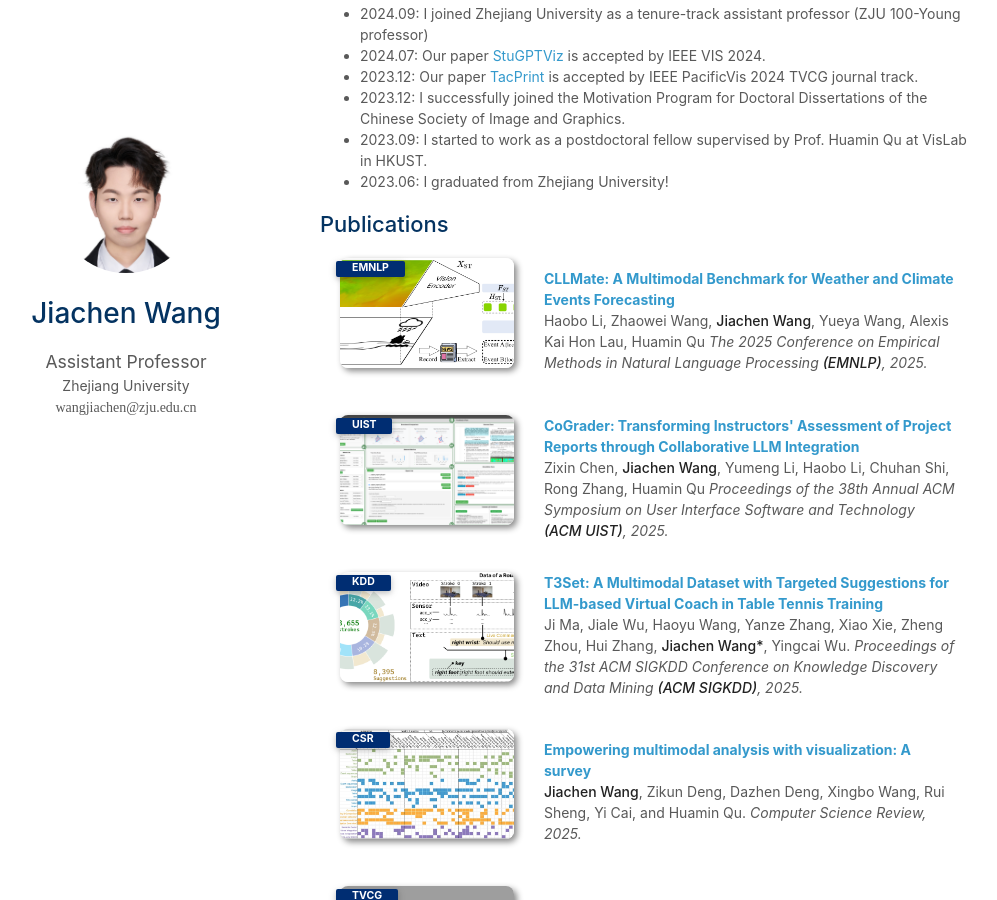
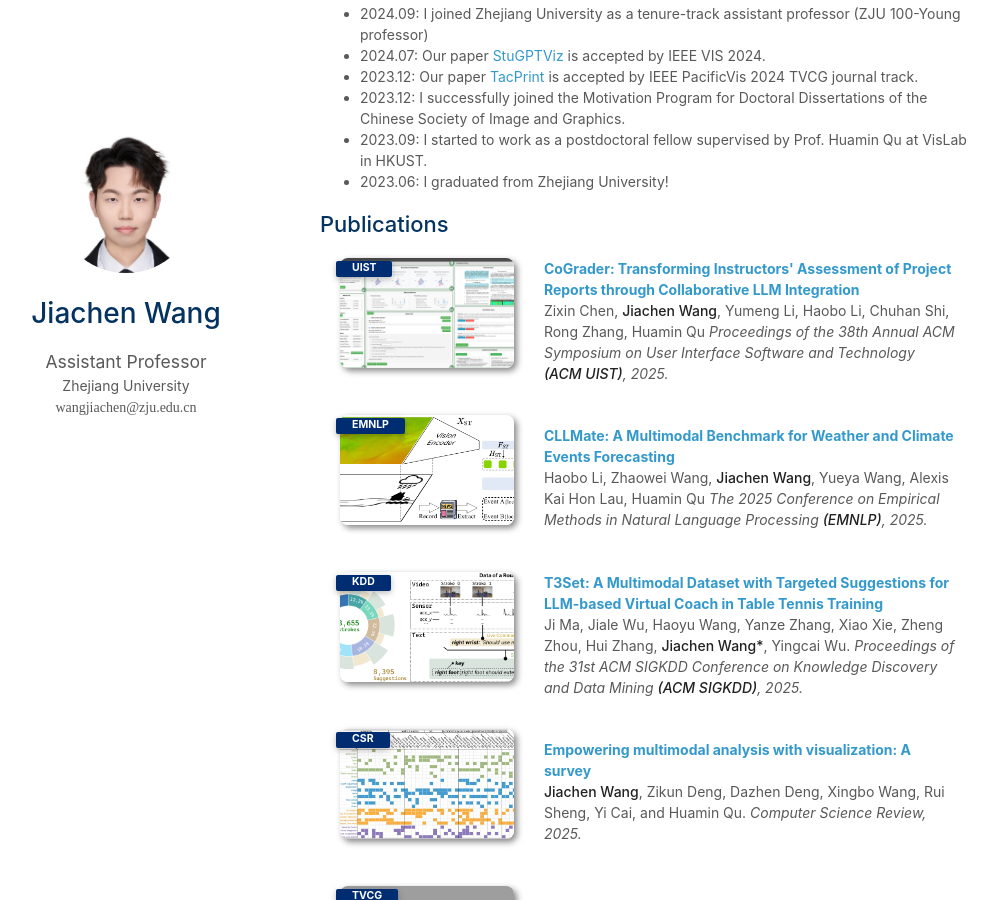
Before and after one commit to VisWang/VisWang.github.io, a Jekyll site: the page built from index.md, in a window 1280 px wide and 900 px high, scrolled down 874 px. Shown: the whole window, without its empty margins (150-1147 px from the left). Built offline with Jekyll 4.4.1, drawn with Linux system fonts in a browser that asks for light colours; nearby versions of some CDN libraries; a style sheet for code colours, icons or effects is not loaded; our own code applies the rules of GitHub Pages for plain Markdown files; part of the change alters nothing that is shown; grey boxes are pictures that could not be loaded.

```diff
--- a/_data/publications.yml
+++ b/_data/publications.yml
@@ -1,17 +1,17 @@
 main:
+  - title: "CoGrader: Transforming Instructors' Assessment of Project Reports through Collaborative LLM Integration"
+    authors: Zixin Chen, <strong>Jiachen Wang</strong>, Yumeng Li, Haobo Li, Chuhan Shi, Rong Zhang, Huamin Qu
+    conference_short: UIST
+    conference: Proceedings of the 38th Annual ACM Symposium on User Interface Software and Technology <strong>(ACM UIST)</strong>, 2025.
+    doi: https://dl.acm.org/doi/10.1145/3746059.3747670
+    image: ./assets/img/gograder.png
+
   - title: "CLLMate: A Multimodal Benchmark for Weather and Climate Events Forecasting"
     authors: Haobo Li, Zhaowei Wang, <strong>Jiachen Wang</strong>, Yueya Wang, Alexis Kai Hon Lau, Huamin Qu
     conference_short: EMNLP
     conference: The 2025 Conference on Empirical Methods in Natural Language Processing <strong>(EMNLP)</strong>, 2025.
     doi: https://doi.org/10.48550/arXiv.2409.19058
     image: ./assets/img/cllmate.png
-
-  - title: "CoGrader: Transforming Instructors' Assessment of Project Reports through Collaborative LLM Integration"
-    authors: Zixin Chen, <strong>Jiachen Wang</strong>, Yumeng Li, Haobo Li, Chuhan Shi, Rong Zhang, Huamin Qu
-    conference_short: UIST
-    conference: Proceedings of the 38th Annual ACM Symposium on User Interface Software and Technology <strong>(ACM UIST)</strong>, 2025.
-    doi: https://dl.acm.org/doi/10.1145/3746059.3747670
-    image: ./assets/img/gograder.png
 
   - title: "T3Set: A Multimodal Dataset with Targeted Suggestions for LLM-based Virtual Coach in Table Tennis Training"
     authors: Ji Ma, Jiale Wu, Haoyu Wang, Yanze Zhang, Xiao Xie, Zheng Zhou, Hui Zhang, <strong>Jiachen Wang*</strong>, Yingcai Wu.
```
